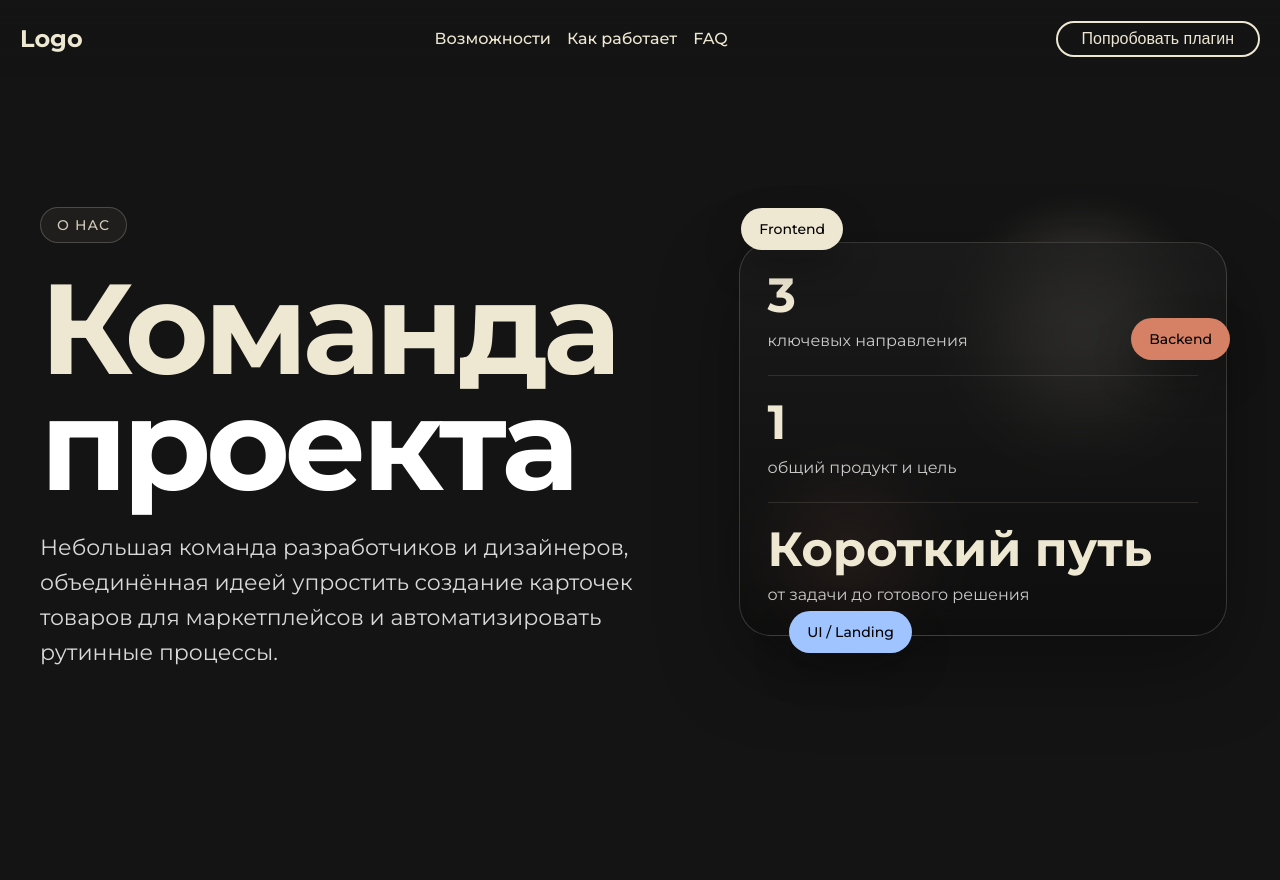
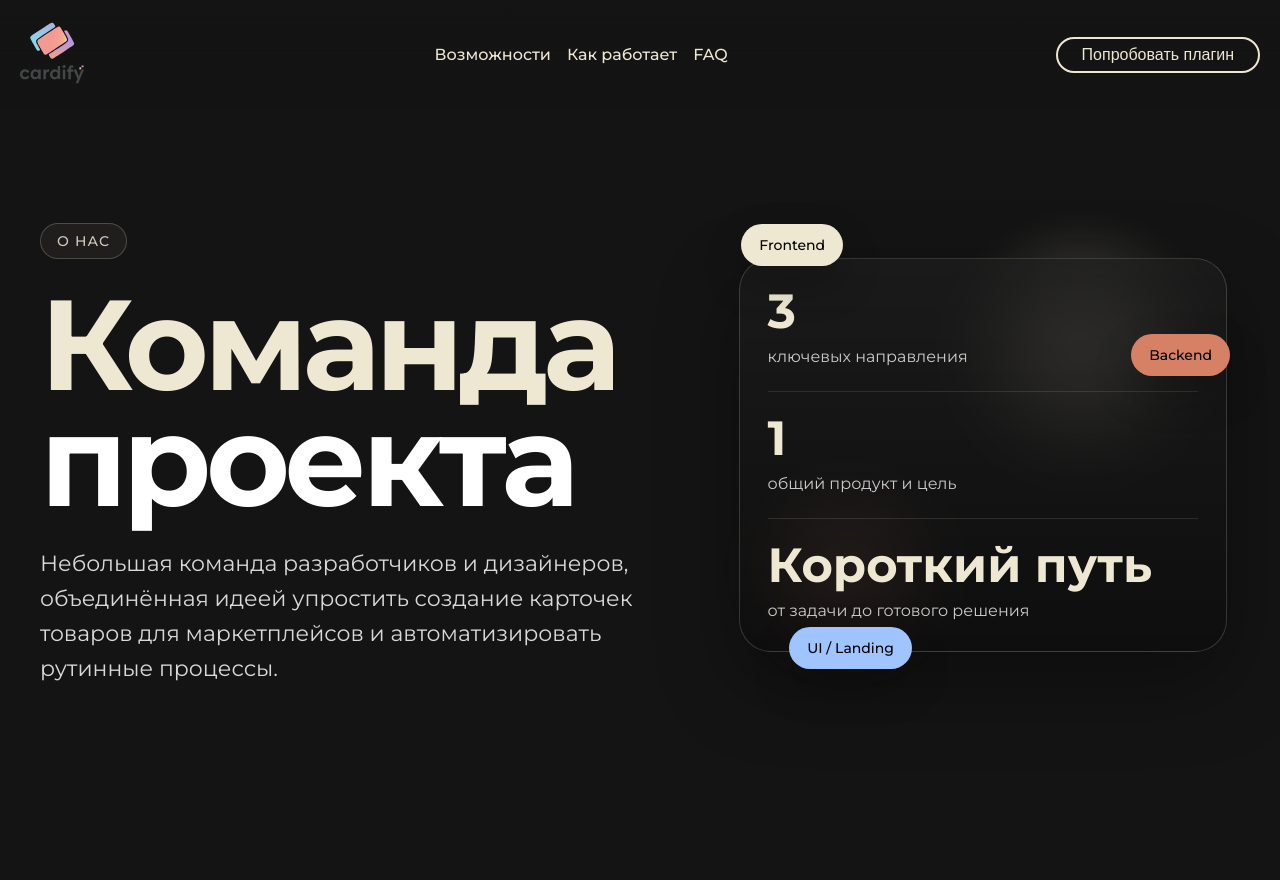
Before and after one commit to VKRFigmaPlugin/Landing, a Python web app: template app/templates/pages/about.html in a window 1280 px wide. Shown: the top 880 px of the page. Run offline with Jinja, Linux system fonts and the light colour scheme; the template is opened without the code that fills it, so the values that code supplies are empty; some web fonts are replaced.

Commit message:
fix: Добавил иконку в проект

```diff
--- a/app/static/styles/components/_footer.scss
+++ b/app/static/styles/components/_footer.scss
@@ -100,5 +100,10 @@
     font-size: 30px;
     font-weight: 600;
     font-family: "Montserrat", sans-serif;
+
+    img {
+      height: 64px;
+      width: 64px;
+    }
   }
 }
--- a/app/static/styles/components/_header.scss
+++ b/app/static/styles/components/_header.scss
@@ -60,6 +60,11 @@
       font-size: 1.5rem;
       text-decoration: none;
       font-weight: 700;
+
+      img {
+        height: 64px;
+        width: 64px;
+      }
     }
   }
 
--- a/app/static/styles/components/about/_about.scss
+++ b/app/static/styles/components/about/_about.scss
@@ -49,7 +49,7 @@
 }
 
 .about-hero {
-  min-height: calc(100vh - 78px);
+  min-height: calc(100vh - 110px);
   display: flex;
   align-items: center;
 
--- a/app/static/styles/components/index/_hero.scss
+++ b/app/static/styles/components/index/_hero.scss
@@ -1,6 +1,6 @@
 .hero {
   width: 100%;
-  min-height: calc(100vh - 78px);
+  min-height: calc(100vh - 110px);
   position: relative;
   z-index: 1;
   display: flex;
--- a/app/static/styles/styles.css
+++ b/app/static/styles/styles.css
@@ -106,6 +106,10 @@ body {
   font-size: 1.5rem;
   text-decoration: none;
   font-weight: 700;
+}
+.header__logo .logo-text img {
+  height: 64px;
+  width: 64px;
 }
 .header__nav {
   position: absolute;
@@ -252,6 +256,10 @@ body {
   font-weight: 600;
   font-family: "Montserrat", sans-serif;
 }
+.footer__logo img {
+  height: 64px;
+  width: 64px;
+}
 
 .about-page {
   width: 100%;
@@ -298,7 +306,7 @@ body {
 }
 
 .about-hero {
-  min-height: calc(100vh - 78px);
+  min-height: calc(100vh - 110px);
   display: flex;
   align-items: center;
 }
@@ -929,7 +937,7 @@ body {
 }
 .hero {
   width: 100%;
-  min-height: calc(100vh - 78px);
+  min-height: calc(100vh - 110px);
   position: relative;
   z-index: 1;
   display: flex;
--- a/app/templates/components/elements/footer.html
+++ b/app/templates/components/elements/footer.html
@@ -4,7 +4,7 @@
         <p class="footer__text-container-description">Автоматизируйте рутинную работу при создании карточек товаров для маркетплейсов прямо в Figma.</p>
     </div>
     <div class="footer__content">
-        <p class="footer__logo">Logo</p>
+        <p class="footer__logo"><img src="{{ url_for('static', filename='images/logo.svg') }}" alt=""></p>
         <button class="footer__button--go-plugin">Попробовать плагин</button>
         <a href="#body" class="footer__link--go-up">
             <img src="{{ url_for('static', filename='images/elements/arrow.svg') }}" alt="">
--- a/app/templates/components/elements/header.html
+++ b/app/templates/components/elements/header.html
@@ -1,7 +1,9 @@
 <header class="header">
   <div class="header__container">
     <div class="header__logo">
-      <a href="{{ url_for('index') }}" class="logo-text">Logo</a>
+      <a href="{{ url_for('index') }}" class="logo-text">
+          <img src="{{ url_for('static', filename='images/logo.svg') }}" alt="">
+      </a>
     </div>
 
     <nav class="header__nav">
```
Also changed, not shown: app/static/styles/components/index/faq.css (deleted, +0 -17 lines), app/static/styles/components/index/features.css (deleted, +0 -17 lines), app/static/images/logo.svg (added), app/static/styles/components/index/_faq.scss (renamed from app/static/styles/components/index/faq.scss), 1 other file.
